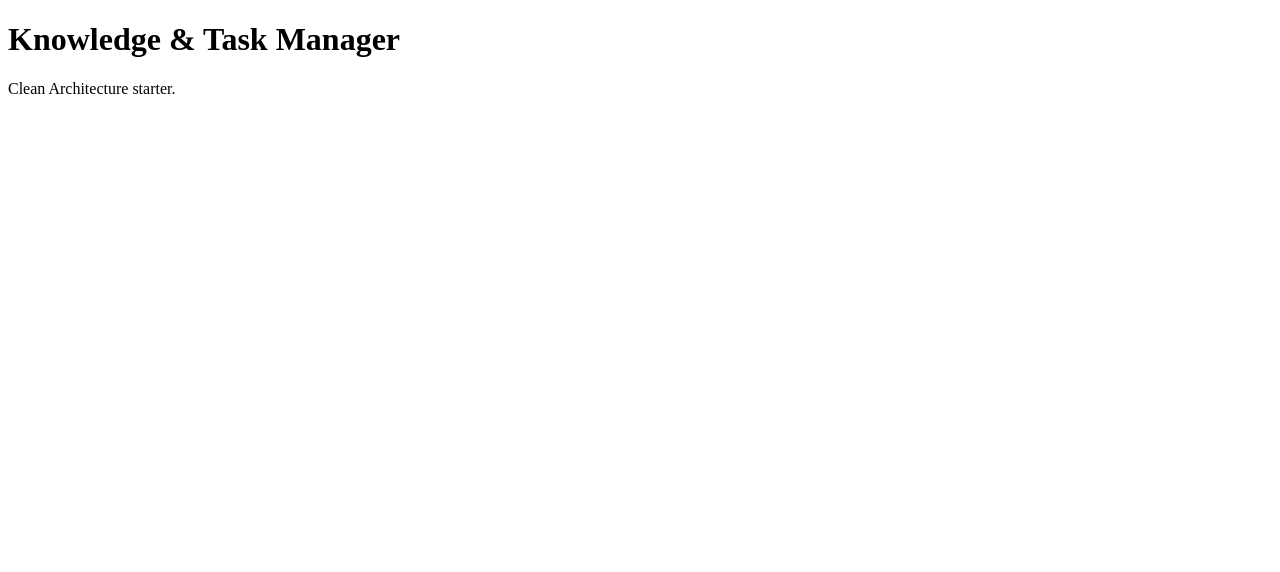
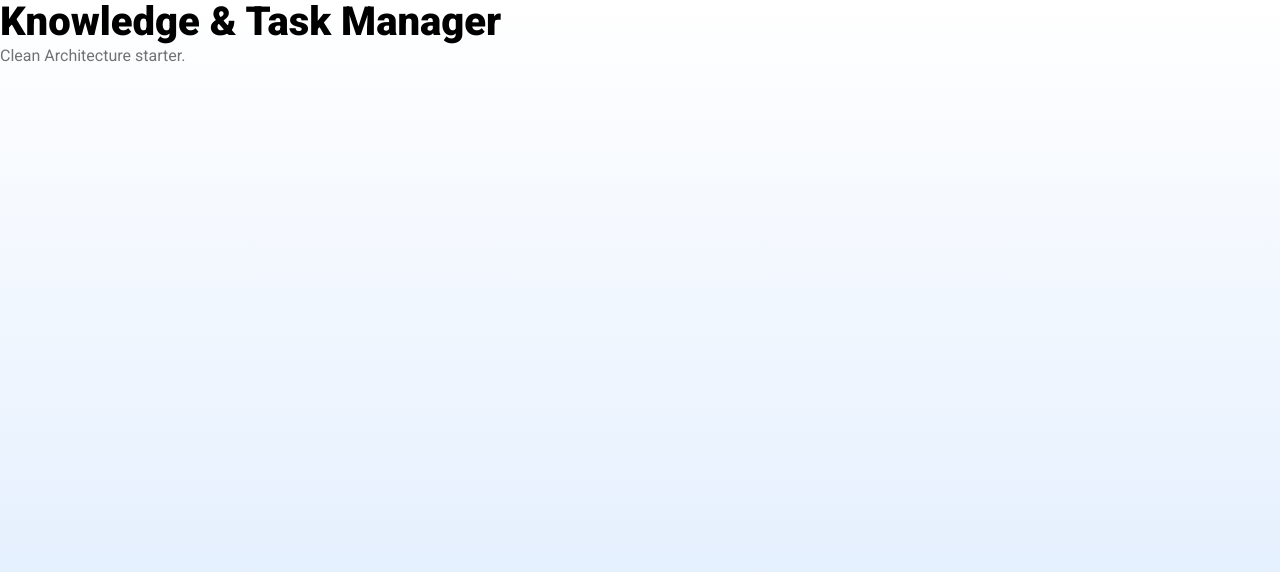
Before and after one commit to koffnytmikolaj/knowledge-and-task-manager, a Next.js app: page / in a window 1280 px wide. Shown: the top 572 px of the page. Built offline with nearby package versions, Linux system fonts and the light colour scheme.

Commit message:
feat: implemented sass

```diff
--- a/package.json
+++ b/package.json
@@ -11,7 +11,8 @@
   "dependencies": {
     "next": "16.3.6",
     "react": "19.2.8",
-    "react-dom": "19.2.8"
+    "react-dom": "19.2.8",
+    "sass": "^1.105.0"
   },
   "devDependencies": {
     "@types/node": "^20",
--- a/src/app/layout.tsx
+++ b/src/app/layout.tsx
@@ -1,3 +1,5 @@
+import "styles/globals.scss";
+
 export default function RootLayout({
   children,
 }: {
--- /dev/null
+++ b/src/styles/breakpoints.scss
@@ -0,0 +1,14 @@
+@use "sass:map";
+
+$breakpoints: (
+  sm: 480px,
+  md: 768px,
+  lg: 1024px,
+  xl: 1280px,
+);
+
+@mixin respond($breakpoint) {
+  @media (min-width: map.get($breakpoints, $breakpoint)) {
+    @content;
+  }
+}
--- /dev/null
+++ b/src/styles/globals.scss
@@ -0,0 +1,28 @@
+@use "./reset";
+@use "./variables";
+@use "./mixins";
+@use "./breakpoints";
+@use "./typography";
+
+html {
+  scroll-behavior: smooth;
+}
+
+body {
+  min-height: 100vh;
+  background: linear-gradient(180deg, var(--color-gradient-start) 0%, var(--color-gradient-end) 100%);
+  color: var(--color-text);
+  font-family: var(--font-primary);
+}
+
+a {
+  color: inherit;
+  text-decoration: none;
+}
+
+button,
+input,
+textarea,
+select {
+  font: inherit;
+}
--- /dev/null
+++ b/src/styles/mixins.scss
@@ -0,0 +1,28 @@
+@mixin flex-center {
+  display: flex;
+  align-items: center;
+  justify-content: center;
+}
+
+@mixin card {
+  padding: var(--space-4);
+  background: var(--color-surface);
+  border: 1px solid var(--color-border);
+  border-radius: var(--radius-lg);
+  box-shadow: var(--shadow-sm);
+}
+
+@mixin button-base {
+  display: inline-flex;
+  align-items: center;
+  justify-content: center;
+  min-height: 48px;
+  padding: 0 24px;
+  border: 1px solid transparent;
+  border-radius: 100%;
+  font-family: var(--font-primary);
+  font-size: 16px;
+  font-weight: 700;
+  cursor: pointer;
+  transition: all 200ms ease;
+}
--- /dev/null
+++ b/src/styles/reset.scss
@@ -0,0 +1,24 @@
+*,
+*::before,
+*::after {
+  box-sizing: border-box;
+}
+
+body {
+  margin: 0;
+  -webkit-font-smoothing: antialiased;
+  text-rendering: optimizeLegibility;
+}
+
+img,
+svg {
+  display: block;
+  max-width: 100%;
+}
+
+button,
+input,
+textarea,
+select {
+  font: inherit;
+}
--- /dev/null
+++ b/src/styles/typography.scss
@@ -0,0 +1,37 @@
+@import url("https://fonts.googleapis.com/css2?family=Roboto:wght@300;400;500;700;900&display=swap");
+
+html {
+  font-size: 16px;
+}
+
+body {
+  font-family: var(--font-primary);
+  font-size: 16px;
+  line-height: 24px;
+  -webkit-font-smoothing: antialiased;
+  text-rendering: optimizeLegibility;
+}
+
+h1,
+h2,
+h3,
+h4,
+p {
+  margin: 0;
+}
+
+h1 {
+  font-size: 40px;
+  font-weight: 900;
+  line-height: 44px;
+}
+
+h2 {
+  font-size: 28px;
+  font-weight: 700;
+  line-height: 32px;
+}
+
+p {
+  color: var(--color-text-muted);
+}
--- /dev/null
+++ b/src/styles/variables.scss
@@ -0,0 +1,73 @@
+:root {
+  --color-primary-100: #ffe4ec;
+  --color-primary-200: #fbcfe8;
+  --color-primary-300: #f9a8d4;
+  --color-primary-400: #f472b6;
+  --color-primary-500: #ec4899;
+  --color-primary-600: #db2777;
+  --color-primary-700: #be185d;
+  --color-primary-800: #9d174d;
+  --color-primary-900: #831843;
+
+  --color-secondary-100: #dbeafe;
+  --color-secondary-200: #bfdbfe;
+  --color-secondary-300: #93c5fd;
+  --color-secondary-400: #60a5fa;
+  --color-secondary-500: #3b82f6;
+  --color-secondary-600: #2563eb;
+  --color-secondary-700: #1d4ed8;
+  --color-secondary-800: #1e40af;
+  --color-secondary-900: #1e3a8a;
+
+  --color-neutral-100: #ffffff;
+  --color-neutral-200: #f5f5f5;
+  --color-neutral-300: #e5e5e5;
+  --color-neutral-400: #d4d4d4;
+  --color-neutral-500: #a3a3a3;
+  --color-neutral-600: #737373;
+  --color-neutral-700: #525252;
+  --color-neutral-800: #262626;
+  --color-neutral-900: #000000;
+
+  --color-bg: var(--color-neutral-100);
+  --color-surface: var(--color-neutral-100);
+  --color-surface-alt: var(--color-neutral-200);
+  --color-border: var(--color-neutral-300);
+  --color-text: var(--color-neutral-900);
+  --color-text-muted: var(--color-neutral-600);
+  --color-success: #22c55e;
+  --color-warning: #f59e0b;
+  --color-danger: #ef4444;
+  --color-gradient-start: var(--color-bg);
+  --color-gradient-end: var(--color-secondary-100);
+
+  --space-1: 4px;
+  --space-2: 8px;
+  --space-3: 12px;
+  --space-4: 16px;
+  --space-5: 20px;
+  --space-6: 24px;
+  --space-8: 32px;
+  --space-10: 40px;
+  --space-12: 48px;
+  --space-16: 64px;
+
+  --radius-sm: 8px;
+  --radius-md: 12px;
+  --radius-lg: 16px;
+  --radius-xl: 24px;
+
+  --shadow-sm: 0 2px 10px rgb(17 24 39 / 6%);
+  --shadow-md: 0 16px 32px rgb(59 130 246 / 12%);
+
+  --font-primary: "Roboto", sans-serif;
+}
+
+[data-theme="dark"] {
+  --color-bg: var(--color-neutral-900);
+  --color-surface: var(--color-neutral-800);
+  --color-surface-alt: var(--color-neutral-700);
+  --color-border: var(--color-neutral-700);
+  --color-text: var(--color-neutral-100);
+  --color-text-muted: var(--color-neutral-400);
+}
--- a/tsconfig.json
+++ b/tsconfig.json
@@ -19,7 +19,9 @@
       }
     ],
     "paths": {
-      "@/*": ["./src/*"]
+      "@/*": ["./src/*"],
+      "styles": ["./src/styles"],
+      "styles/*": ["./src/styles/*"]
     }
   },
   "include": [
```
Also changed, not shown: src/app/page.tsx (line endings or trailing spaces), 1 other file (tests, documents, lock files or other folders).
